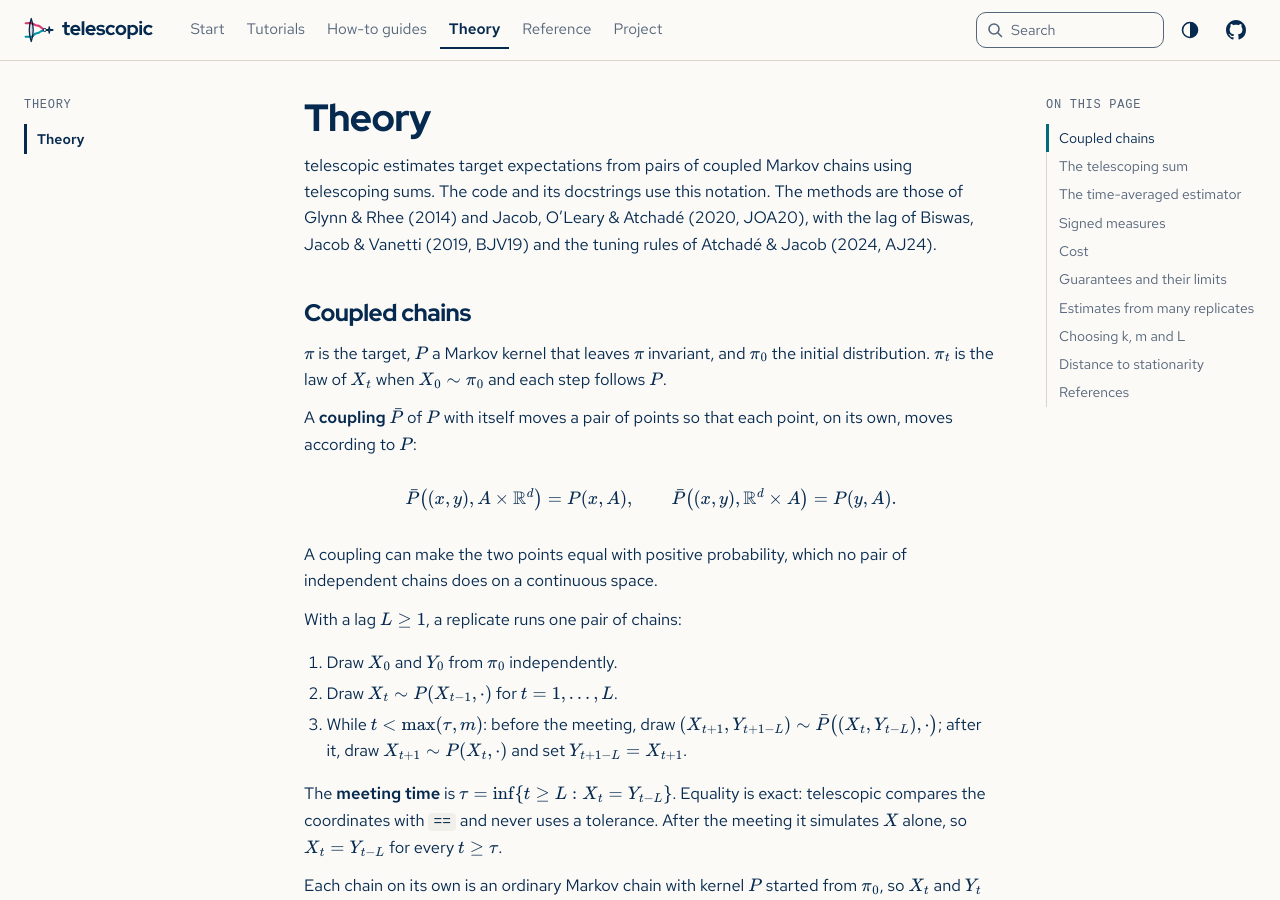
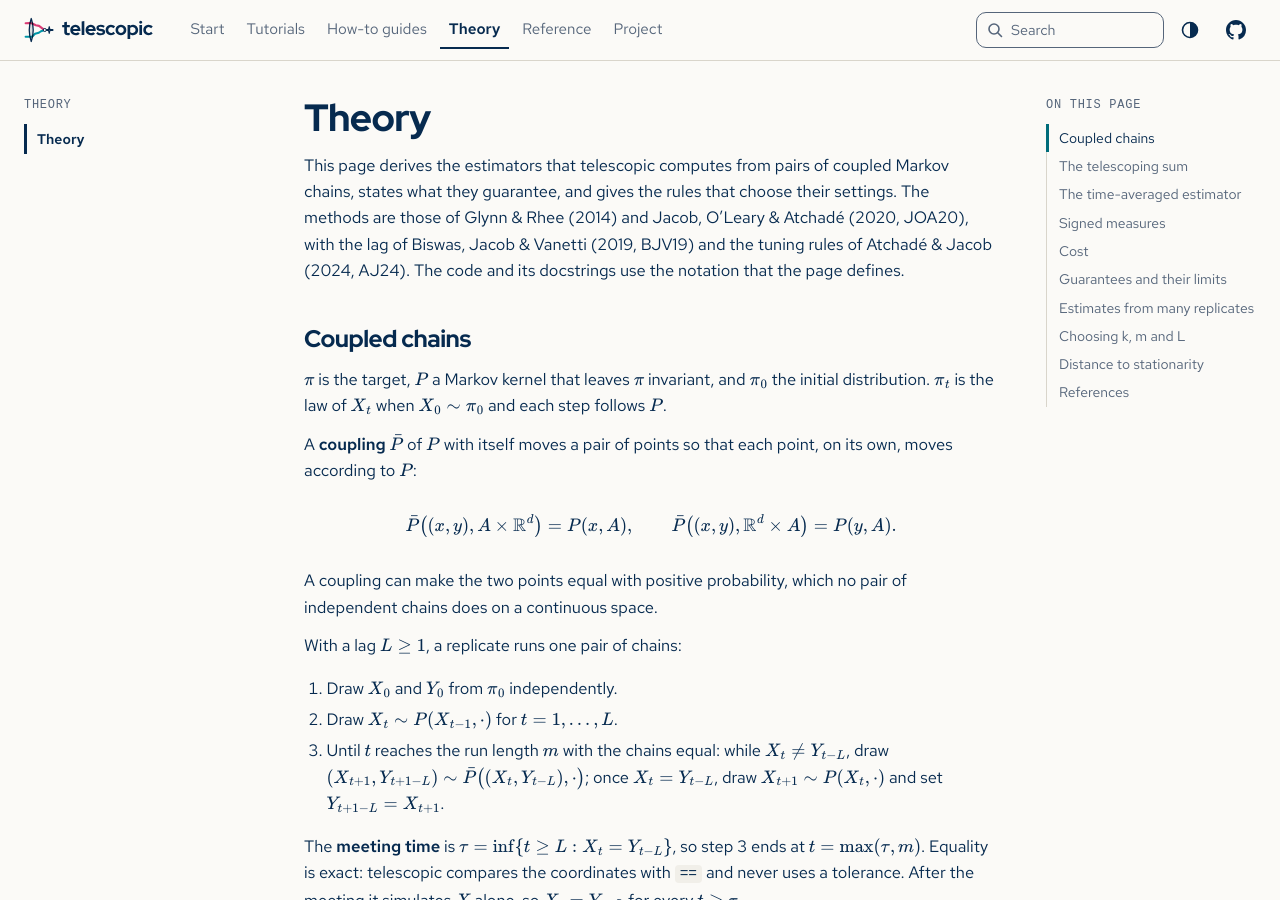
Before and after one commit to joshspeagle/telescopic, a Sphinx documentation site: the page built from docs/theory.md, in a window 1280 px wide and 900 px high. Built offline with Sphinx 7.4.7, drawn with Linux system fonts in a browser that asks for light colours; some web fonts are replaced; some of the changed text lies outside the part shown.

Commit message:
Introduce Theory's notation before the page uses it
Theory referred to its notation before any, used the meeting time
before defining it, and stated the conditions of unbiasedness without
saying what they ask in practice (#85, items 16 and 17).

Co-Authored-By: Claude Fable 5.2 <noreply@anthropic.com>
Claude-Session: https://claude.ai/code/session_01JkqiRme7m1GkuqNnbDowQy

```diff
--- a/docs/theory.md
+++ b/docs/theory.md
@@ -1,9 +1,10 @@
 # Theory
 
-telescopic estimates target expectations from pairs of coupled Markov chains using telescoping sums.
-The code and its docstrings use this notation. The methods are those of Glynn & Rhee
-(2014) and Jacob, O'Leary & Atchadé (2020, JOA20), with the lag of Biswas, Jacob &
-Vanetti (2019, BJV19) and the tuning rules of Atchadé & Jacob (2024, AJ24).
+This page derives the estimators that telescopic computes from pairs of coupled Markov
+chains, states what they guarantee, and gives the rules that choose their settings. The
+methods are those of Glynn & Rhee (2014) and Jacob, O'Leary & Atchadé (2020, JOA20),
+with the lag of Biswas, Jacob & Vanetti (2019, BJV19) and the tuning rules of Atchadé &
+Jacob (2024, AJ24). The code and its docstrings use the notation that the page defines.
 
 ## Coupled chains
 
@@ -24,13 +25,15 @@ With a lag $L \ge 1$, a replicate runs one pair of chains:
 
 1. Draw $X_0$ and $Y_0$ from $\pi_0$ independently.
 2. Draw $X_t \sim P(X_{t-1}, \cdot)$ for $t = 1, \dots, L$.
-3. While $t < \max(\tau, m)$: before the meeting, draw
-   $(X_{t+1}, Y_{t+1-L}) \sim \bar P\big((X_t, Y_{t-L}), \cdot\big)$; after it, draw
-   $X_{t+1} \sim P(X_t, \cdot)$ and set $Y_{t+1-L} = X_{t+1}$.
+3. Until $t$ reaches the run length $m$ with the chains equal: while
+   $X_t \ne Y_{t-L}$, draw
+   $(X_{t+1}, Y_{t+1-L}) \sim \bar P\big((X_t, Y_{t-L}), \cdot\big)$; once
+   $X_t = Y_{t-L}$, draw $X_{t+1} \sim P(X_t, \cdot)$ and set $Y_{t+1-L} = X_{t+1}$.
 
-The **meeting time** is $\tau = \inf\{t \ge L : X_t = Y_{t-L}\}$. Equality is exact:
-telescopic compares the coordinates with `==` and never uses a tolerance. After the
-meeting it simulates $X$ alone, so $X_t = Y_{t-L}$ for every $t \ge \tau$.
+The **meeting time** is $\tau = \inf\{t \ge L : X_t = Y_{t-L}\}$, so step 3 ends at
+$t = \max(\tau, m)$. Equality is exact: telescopic compares the coordinates with `==`
+and never uses a tolerance. After the meeting it simulates $X$ alone, so
+$X_t = Y_{t-L}$ for every $t \ge \tau$.
 
 Each chain on its own is an ordinary Markov chain with kernel $P$ started from $\pi_0$, so
 $X_t$ and $Y_t$ both have the law $\pi_t$.
@@ -116,7 +119,12 @@ so telescopic also counts those, and the wall time.
 - **Unbiasedness:** $\mathbb E[H^{(L)}_{k:m}] = \pi(h)$ for every $0 \le k \le m$,
   $L \ge 1$ and every $\pi_0$ from which the chain converges, provided that the coupling
   preserves both marginals, the pair stays together after meeting, and one of three
-  published sets of conditions holds:
+  published sets of conditions holds. In practice they ask for meeting times with light
+  tails and for an $h$ with enough moments under the chain. A run checks the first from
+  500 replicates, for a tail that shows up in it: `result.diagnostics()["tail_index"]`
+  estimates the tail index and the `tail` warning fires below 2
+  ([Diagnostics and warnings](guide/diagnostics.md#heavy-tailed-meeting-times-tail)).
+  The precise conditions are:
   - JOA20, Prop. 3.1: the chain started from $\pi_0$ converges in the sense of their
     Assumption 2.1, $\mathbb E[h(X_t)] \to \pi(h)$ as $t \to \infty$ with
     $\sup_t \mathbb E|h(X_t)|^{2+\eta} < \infty$ for some $\eta > 0$, and $\tau$ has
```
Also changed, not shown: CHANGELOG.md (+2 -0 lines).
